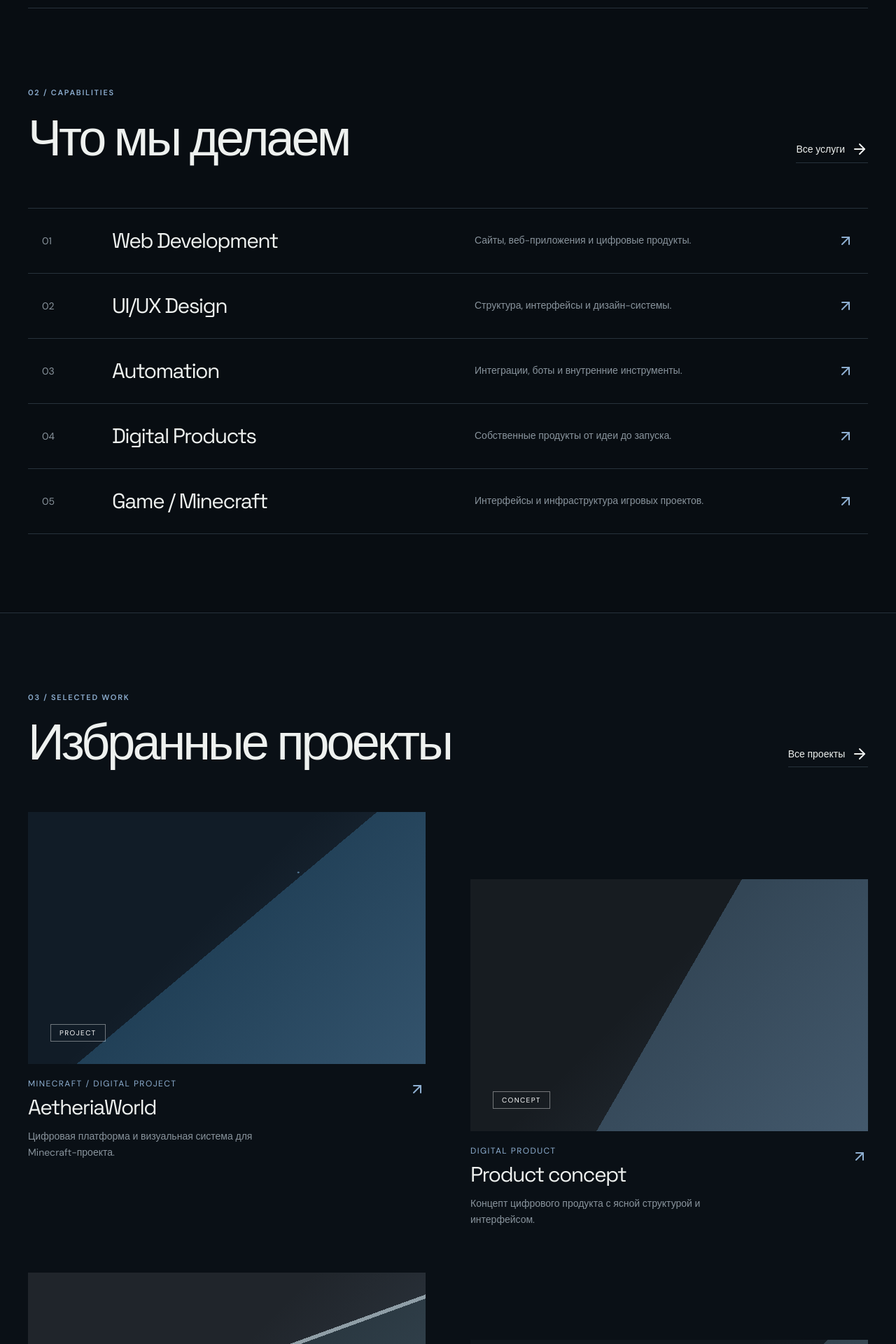
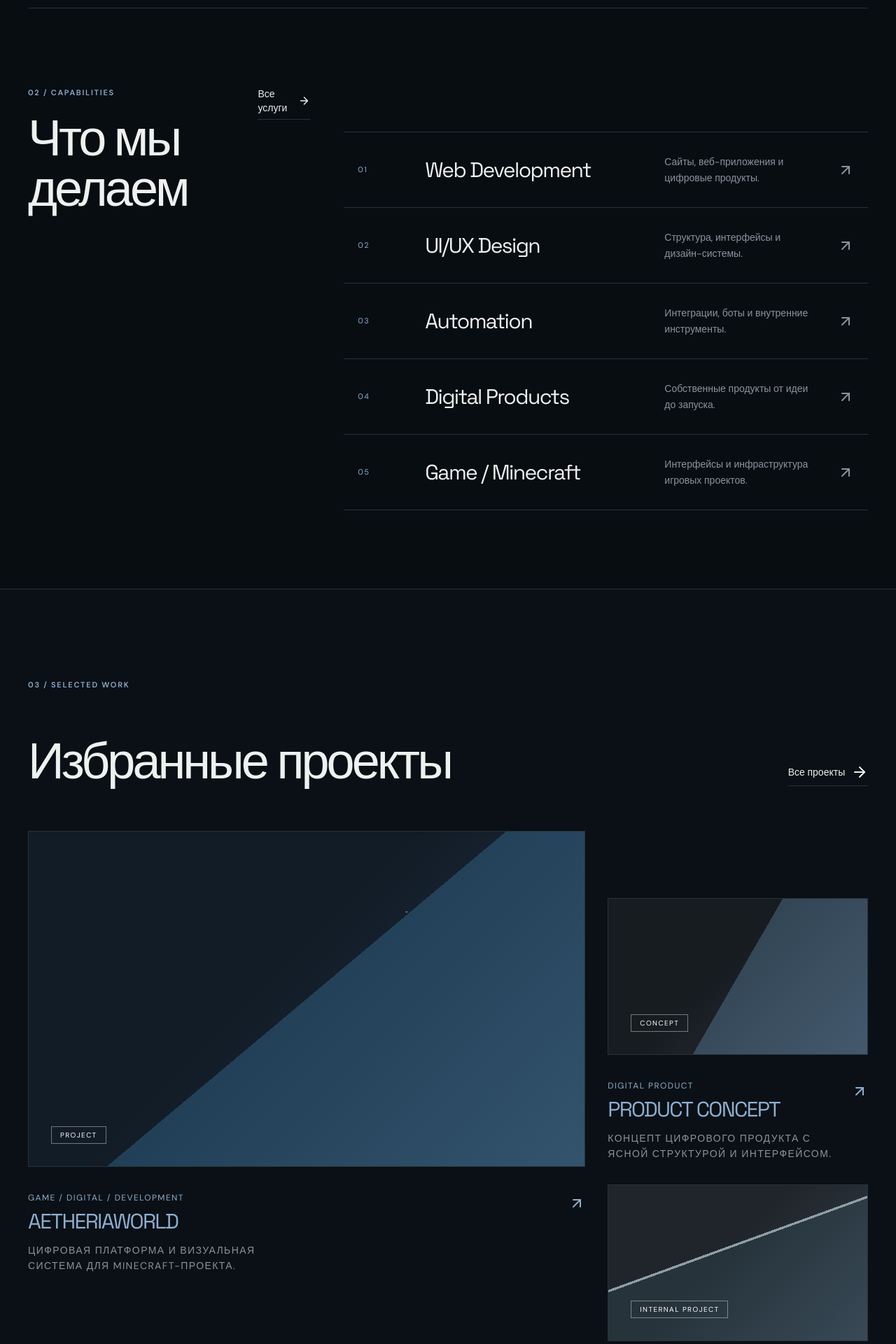
Before and after one commit to NoxenSo/SatUru, a Next.js app: page / in a window 1280 px wide. Shown: the part 1260-3180 px from the top of the page at 70% size. Built offline with nearby package versions, Linux system fonts and the light colour scheme.

Commit message:
Добавить services и selected work portfolio layout

```diff
--- a/app/globals.css
+++ b/app/globals.css
@@ -41,4 +41,34 @@ button { font: inherit; }
   .hero-orbit { height: 220px; width: 220px; margin-top: 2rem; }
   .work-preview { min-height: 260px; }
 }
+/* Stage 2: services and selected work */
+main > section:nth-child(3) { padding-top: 7rem; padding-bottom: 7rem; }
+main > section:nth-child(3) { display: grid; grid-template-columns: .7fr 1.3fr; gap: 3rem; }
+main > section:nth-child(3) > div:first-child { align-items: flex-start; }
+main > section:nth-child(3) > div:last-child { display: flex; flex-direction: column; border-top: 1px solid var(--line); }
+main > section:nth-child(3) > div:last-child > a { display: grid; grid-template-columns: 4.5rem minmax(0, 1fr) minmax(12rem, .7fr) 1.5rem; align-items: center; gap: 1.5rem; min-height: 6.75rem; border-bottom: 1px solid var(--line); transition: padding .3s ease, background-color .3s ease; }
+main > section:nth-child(3) > div:last-child > a:hover { padding-inline: 1rem; background: color-mix(in srgb, var(--accent-soft) 45%, transparent); }
+main > section:nth-child(3) > div:last-child > a > span:first-child { color: var(--accent); font-size: 11px; letter-spacing: .14em; }
+main > section:nth-child(3) > div:last-child > a > span:nth-child(2) { font-family: 'Space Grotesk', sans-serif; font-size: clamp(1.25rem, 2vw, 1.75rem); letter-spacing: -.04em; }
+main > section:nth-child(3) > div:last-child > a > span:nth-child(3) { color: var(--muted); font-size: .875rem; line-height: 1.5; }
+main > section:nth-child(3) > div:last-child > a > svg { color: var(--muted); transition: transform .3s ease, color .3s ease; }
+main > section:nth-child(3) > div:last-child > a:hover > svg { color: var(--fg); transform: translate(3px, -3px); }
+main > section:nth-child(4) { padding-top: 8rem; padding-bottom: 9rem; background: color-mix(in srgb, var(--panel) 26%, transparent); }
+main > section:nth-child(4) .container > div:first-child { margin-bottom: 4rem; }
+main > section:nth-child(4) .container > div:last-child { display: grid; grid-template-columns: minmax(0, 1.5fr) minmax(15rem, .7fr); gap: 2rem; align-items: start; }
+main > section:nth-child(4) .container > div:last-child > a:first-child { grid-row: span 2; }
+main > section:nth-child(4) .work-preview { min-height: 30rem; border: 1px solid var(--line); border-radius: 0; transition: transform .45s ease, border-color .3s ease; }
+main > section:nth-child(4) .container > div:last-child > a:not(:first-child) .work-preview { min-height: 14rem; }
+main > section:nth-child(4) .container > div:last-child > a:hover .work-preview { transform: translateY(-5px); border-color: var(--accent); }
+main > section:nth-child(4) .container > div:last-child > a > div:last-child { padding-top: 1rem; }
+main > section:nth-child(4) .container > div:last-child > a > div:last-child > div:first-child { font-size: 10px; letter-spacing: .14em; color: var(--accent); text-transform: uppercase; }
+@media (max-width: 767px) {
+  main > section:nth-child(3), main > section:nth-child(4) { padding-top: 5rem; padding-bottom: 5rem; }
+  main > section:nth-child(3) { display: flex; flex-direction: column; gap: 2.5rem; }
+  main > section:nth-child(3) > div:last-child > a { grid-template-columns: 2.5rem minmax(0, 1fr) 1.25rem; gap: .75rem; min-height: 7.5rem; }
+  main > section:nth-child(3) > div:last-child > a > span:nth-child(3) { grid-column: 2 / 3; grid-row: 2; }
+  main > section:nth-child(4) .container > div:last-child { display: flex; flex-direction: column; gap: 2.5rem; }
+  main > section:nth-child(4) .container > div:last-child > a, main > section:nth-child(4) .container > div:last-child > a:first-child { width: 100%; }
+  main > section:nth-child(4) .work-preview, main > section:nth-child(4) .container > div:last-child > a:not(:first-child) .work-preview { min-height: 16rem; }
+}
 @media (prefers-reduced-motion: reduce) { *, *::before, *::after { animation: none !important; transition: none !important; scroll-behavior: auto !important; } }
--- a/data/content.ts
+++ b/data/content.ts
@@ -7,7 +7,7 @@ export const services = [
  {slug:'game-minecraft',num:'05',title:{ru:'Game / Minecraft',en:'Game / Minecraft'},desc:{ru:'Интерфейсы и инфраструктура игровых проектов.',en:'Interfaces and infrastructure for game projects.'}},
 ];
 export const projects = [
- {slug:'aetheriaworld',label:'Minecraft / Digital Project',title:'AetheriaWorld',desc:{ru:'Цифровая платформа и визуальная система для Minecraft-проекта.',en:'Digital platform and visual system for a Minecraft project.'},status:'Project'},
+ {slug:'aetheriaworld',label:'Game / Digital / Development',title:'AetheriaWorld',desc:{ru:'Цифровая платформа и визуальная система для Minecraft-проекта.',en:'Digital platform and visual system for a Minecraft project.'},status:'Project'},
  {slug:'digital-product-concept',label:'Digital Product',title:'Product concept',desc:{ru:'Концепт цифрового продукта с ясной структурой и интерфейсом.',en:'A digital product concept with a clear structure and interface.'},status:'Concept'},
  {slug:'business-website-concept',label:'Web Development',title:'Business website',desc:{ru:'Концепт сайта для команды, которой важно говорить по делу.',en:'A website concept for a team that values clarity.'},status:'Internal project'},
  {slug:'automation-project',label:'Automation',title:'Automation system',desc:{ru:'Концепт внутреннего инструмента для упрощения процессов.',en:'An internal tool concept for simpler processes.'},status:'Concept'},
```
